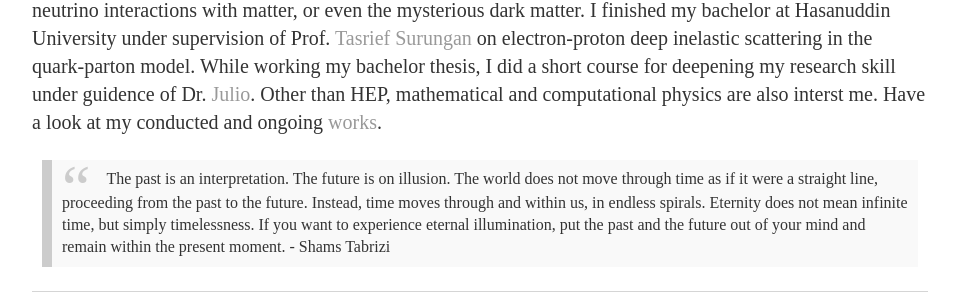
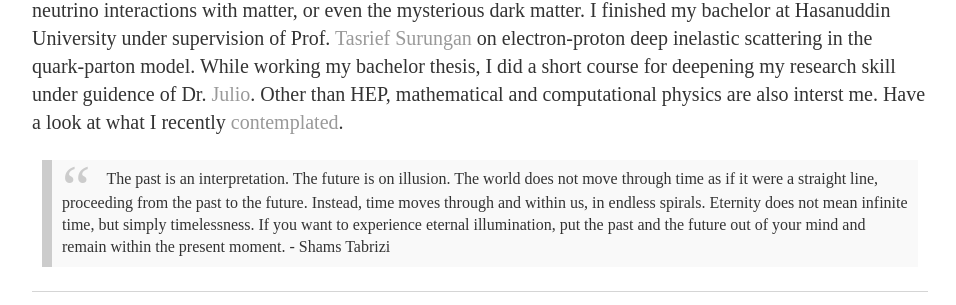
Before and after one commit to mfmustamin/mfmustamin.github.io, a Jekyll site: the page built from index.html, in a window 1280 px wide. Shown: the part 293-598 px from the top of the page, without its empty margins (160-1116 px from the left). Built offline with Jekyll 4.4.1, drawn with Linux system fonts in a browser that asks for light colours.

Commit message:
Update index.html

```diff
--- a/index.html
+++ b/index.html
@@ -12,7 +12,7 @@ title: Particle Phenomenologist
   supervision of Prof. <a href="https://www.scopus.com/authid/detail.uri?authorId=12793289800">Tasrief Surungan</a> on electron-proton
   deep inelastic scattering in the quark-parton model. While working my bachelor thesis, I did a short course for deepening my research skill
   under guidence of Dr. <a href="scopus.com/authid/detail.uri?authorId=36337522200"> Julio</a>. Other than HEP, mathematical and computational physics
-  are also interst me.  Have a look at my conducted and ongoing <a href="/works">works</a>.
+  are also interst me.  Have a look at what I recently <a href="/blog">contemplated</a>.
 </p>
 
 <blockquote><p>The past is an interpretation. The future is on illusion. The world does not move through time as if it were a straight line,
```
